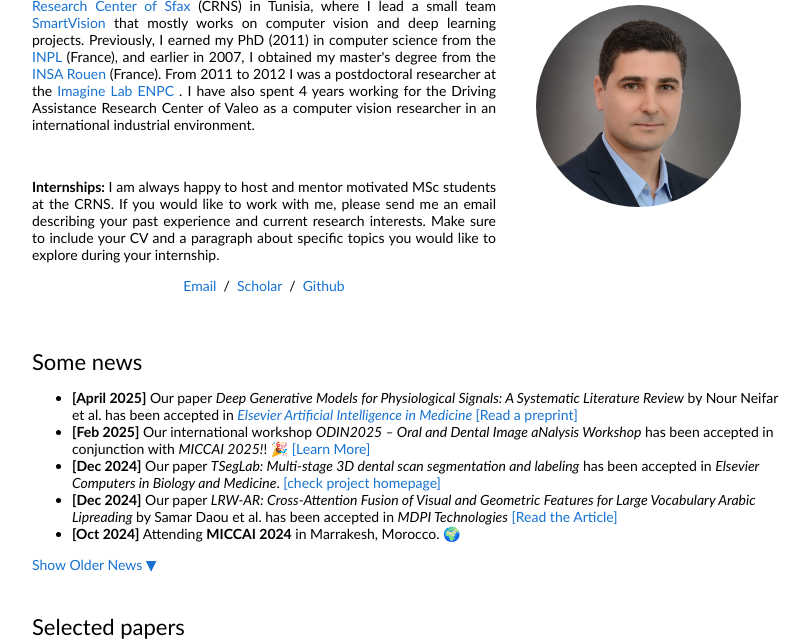
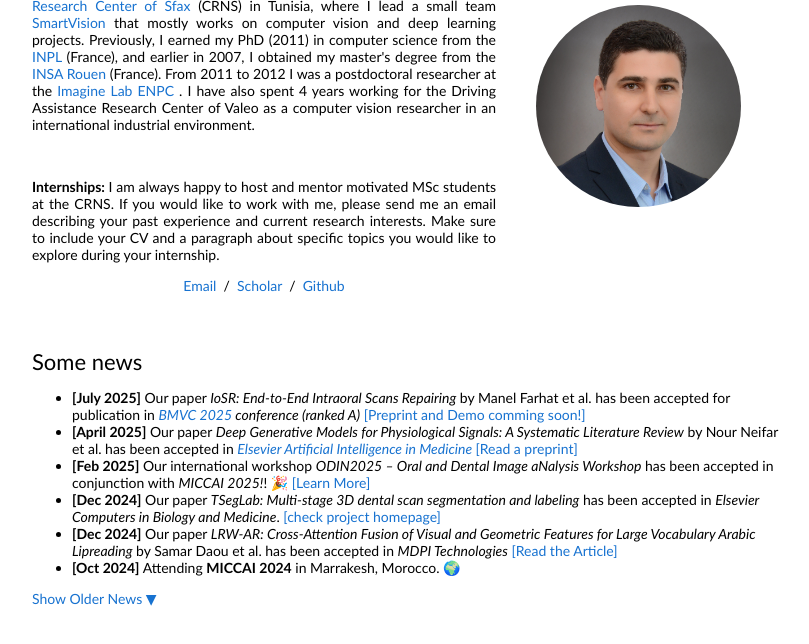
Before and after one commit to abenhamadou/abenhamadou.github.io, a plain HTML site: page index.html in a window 1280 px wide. Shown: the part 121-765 px from the top of the page, without its empty margins (228-1037 px from the left). Drawn offline with Linux system fonts and the light colour scheme.

Commit message:
adding bmvc paper acceptance

```diff
--- a/index.html
+++ b/index.html
@@ -55,11 +55,12 @@
                 <td style="padding:20px;width:100%;vertical-align:middle">
                   <h2>Some news</h2>
                     <ul>
-                        <li><strong>[April 2025]</strong> Our paper <em>Deep Generative Models for Physiological Signals: A Systematic Literature Review</em> by Nour Neifar et al. has been accepted in <em><a href="https://www.sciencedirect.com/journal/artificial-intelligence-in-medicine"  target="_blank">Elsevier Artificial Intelligence in Medicine</a> </em> <a href="https://arxiv.org/pdf/2307.06162" target="_blank">[Read a preprint]</a></li>
-                        <li><strong>[Feb 2025]</strong> Our international workshop <em>ODIN2025 – Oral and Dental Image aNalysis Workshop</em> has been accepted in conjunction with <em>MICCAI 2025!</em>! 🎉 <a href="https://odin-workshops.org/2025/" target="_blank">[Learn More]</a></li>
-                        <li><strong>[Dec 2024]</strong> Our paper <em>TSegLab: Multi-stage 3D dental scan segmentation and labeling</em> has been accepted in <em>Elsevier Computers in Biology and Medicine</em>.  <a href="https://crns-smartvision.github.io/tseglab" target="_blank"> [check project homepage]</a> </li>
-                        <li><strong>[Dec 2024]</strong> Our paper <em>LRW-AR: Cross-Attention Fusion of Visual and Geometric Features for Large Vocabulary Arabic Lipreading</em> by Samar Daou et al. has been accepted in <em>MDPI Technologies</em> <a href="https://www.mdpi.com/2227-7080/13/1/26" target="_blank">[Read the Article]</a></li>
-                        <li><strong>[Oct 2024]</strong> Attending <strong>MICCAI 2024</strong> in Marrakesh, Morocco. 🌍</li>
+                      <li><strong>[July 2025]</strong> Our paper <em>IoSR: End-to-End Intraoral Scans Repairing</em> by Manel Farhat et al. has been accepted for publication in <em><a href="https://bmvc2025.bmva.org/"  target="_blank">BMVC 2025</a> conference (ranked A)</em> <a href="" target="_blank">[Preprint and Demo comming soon!]</a></li>
+                      <li><strong>[April 2025]</strong> Our paper <em>Deep Generative Models for Physiological Signals: A Systematic Literature Review</em> by Nour Neifar et al. has been accepted in <em><a href="https://www.sciencedirect.com/journal/artificial-intelligence-in-medicine"  target="_blank">Elsevier Artificial Intelligence in Medicine</a> </em> <a href="https://arxiv.org/pdf/2307.06162" target="_blank">[Read a preprint]</a></li>
+                      <li><strong>[Feb 2025]</strong> Our international workshop <em>ODIN2025 – Oral and Dental Image aNalysis Workshop</em> has been accepted in conjunction with <em>MICCAI 2025!</em>! 🎉 <a href="https://odin-workshops.org/2025/" target="_blank">[Learn More]</a></li>
+                      <li><strong>[Dec 2024]</strong> Our paper <em>TSegLab: Multi-stage 3D dental scan segmentation and labeling</em> has been accepted in <em>Elsevier Computers in Biology and Medicine</em>.  <a href="https://crns-smartvision.github.io/tseglab" target="_blank"> [check project homepage]</a> </li>
+                      <li><strong>[Dec 2024]</strong> Our paper <em>LRW-AR: Cross-Attention Fusion of Visual and Geometric Features for Large Vocabulary Arabic Lipreading</em> by Samar Daou et al. has been accepted in <em>MDPI Technologies</em> <a href="https://www.mdpi.com/2227-7080/13/1/26" target="_blank">[Read the Article]</a></li>
+                      <li><strong>[Oct 2024]</strong> Attending <strong>MICCAI 2024</strong> in Marrakesh, Morocco. 🌍</li>
                     </ul>
 
                     <!-- Collapsible Section -->
```
